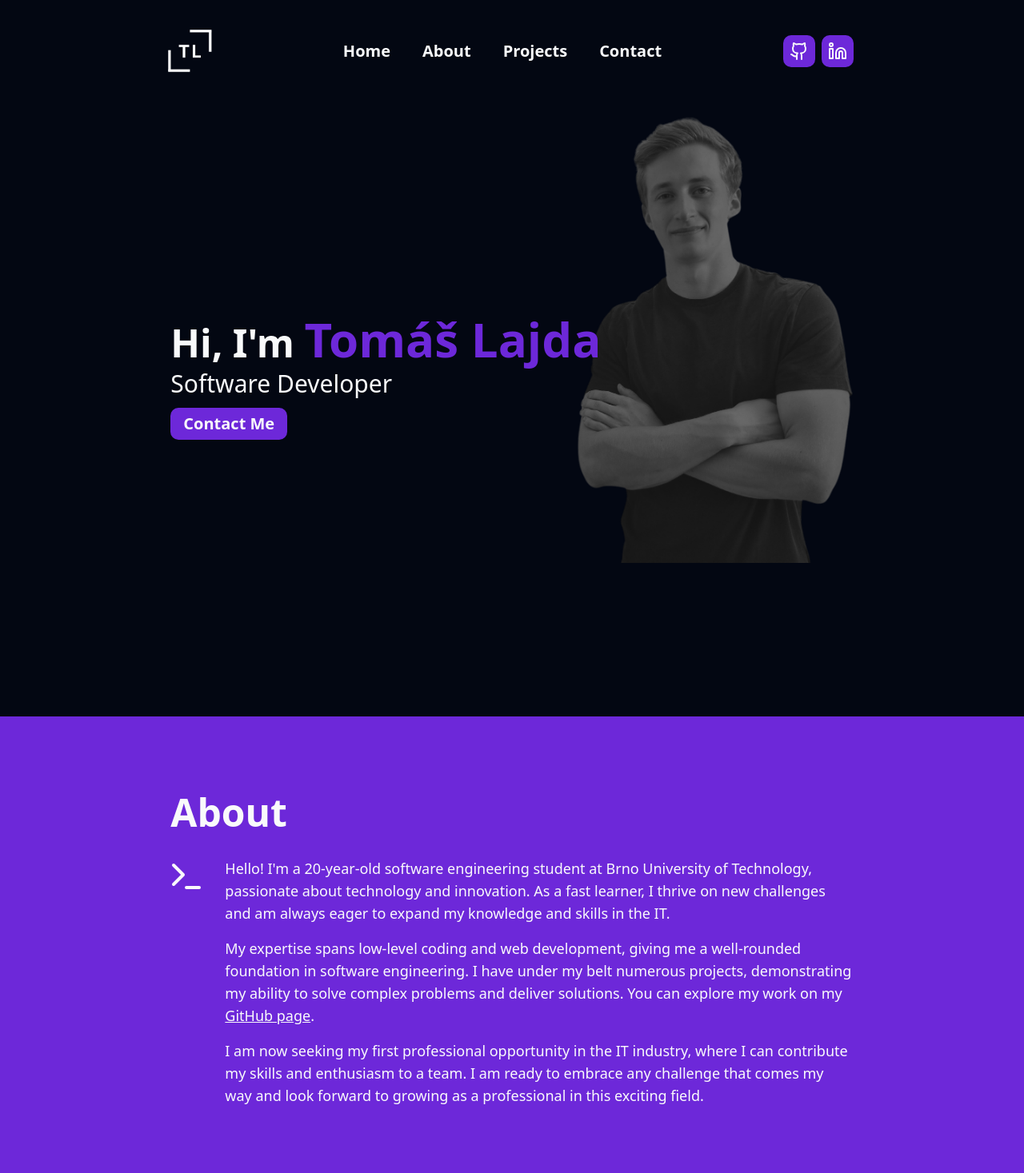
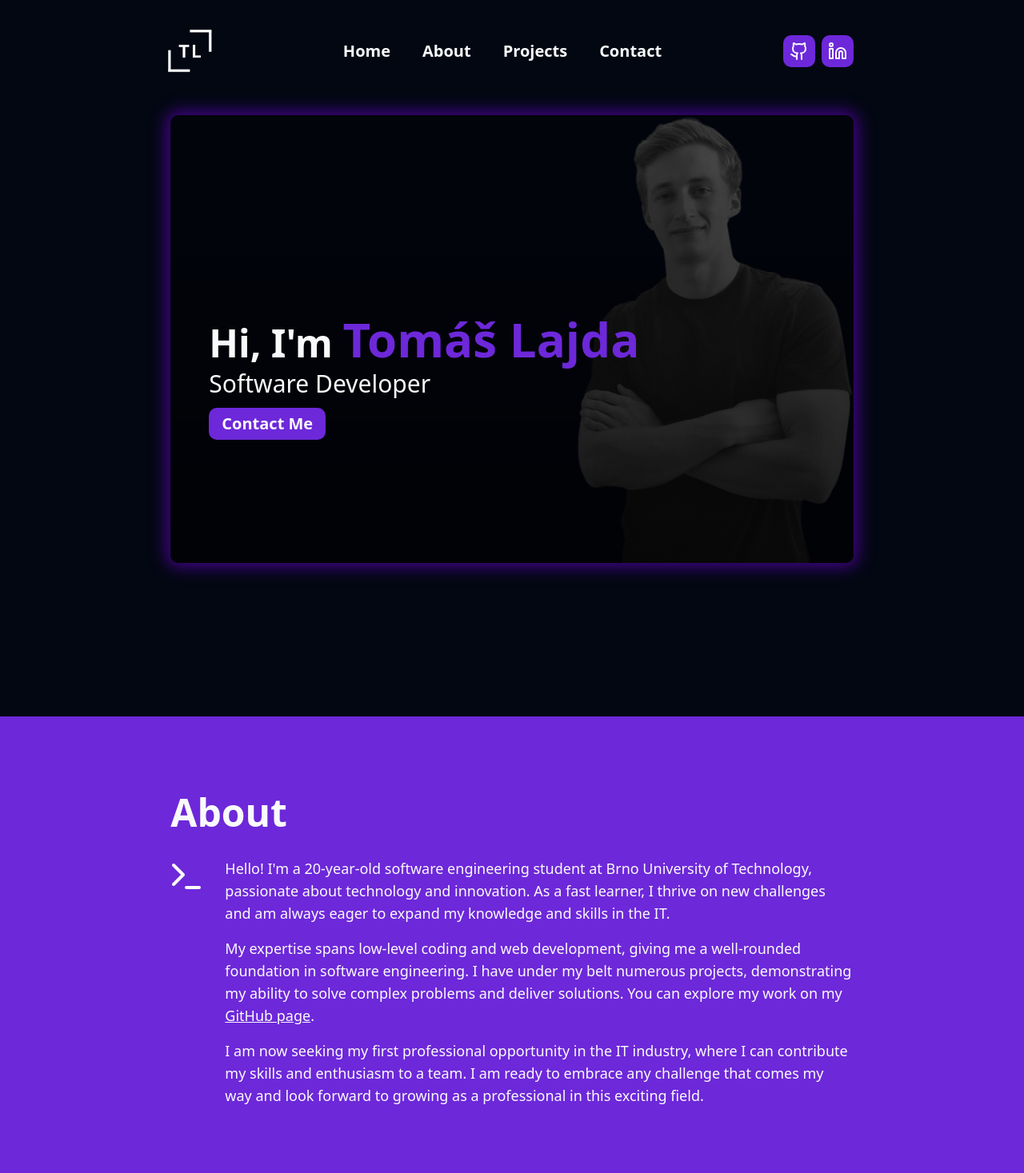
Before and after one commit to tomasLajda/portfolio, a React (Vite) app: page / in a window 1280 px wide. Shown: the top 1467 px of the page at 80% size. Built offline with nearby package versions, Linux system fonts and the light colour scheme.

Commit message:
added box with animations to welcome part

```diff
--- a/src/components/sections/about/about.tsx
+++ b/src/components/sections/about/about.tsx
@@ -4,7 +4,19 @@ import skillsList from '../../../utils/skills-list';
 import Wrapper from '../../wrapper';
 import Skills from '../skills/skills';
 
+function getYearsDifference(date1: Date, date2: Date): number {
+  const diffInMilliseconds = Math.abs(date2.getTime() - date1.getTime());
+  const millisecondsInYear = 1000 * 60 * 60 * 24 * 365.25;
+  const diffInYears = diffInMilliseconds / millisecondsInYear;
+
+  return Math.floor(diffInYears);
+}
+
 const About = () => {
+  const birthDate = new Date('2003-11-22');
+  const currentDate = new Date();
+  const age = getYearsDifference(birthDate, currentDate);
+
   return (
     <Wrapper bgColor='bg-[hsl(var(--primary))]' textColor='white' id='About'>
       <Reveal>
@@ -14,7 +26,7 @@ const About = () => {
             <Terminal className='h-12 min-w-16 relative right-3' />
             <div>
               <p className='ml-1 mb-2 sm:mb-4'>
-                Hello! I'm a 20-year-old software engineering student at Brno
+                Hello! I'm a {age}-year-old software engineering student at Brno
                 University of Technology, passionate about technology and
                 innovation. As a fast learner, I thrive on new challenges and am
                 always eager to expand my knowledge and skills in the IT.
--- a/src/components/sections/home/home.tsx
+++ b/src/components/sections/home/home.tsx
@@ -1,18 +1,39 @@
+import { motion } from 'framer-motion';
 import { useMediaQuery } from 'react-responsive';
 import profileImage from '../../../assets/portrait.png';
 import Link from '../../link';
 import Wrapper from '../../wrapper';
 
 const Home = () => {
-  const isMobile = useMediaQuery({ query: '(max-width: 550px)' });
+  const isMobile = useMediaQuery({ query: '(max-width: 1000px)' });
 
   return (
     <Wrapper className='mt-12' id='Home'>
+      <motion.div
+        style={{
+          backgroundImage: `linear-gradient(to bottom, rgba(0, 0, 0, 0.3), rgba(0, 0, 0, 0.7)), url(${profileImage})`,
+          backgroundRepeat: 'no-repeat',
+          backgroundSize: 'contain',
+          backgroundPosition: 'right bottom',
+          boxShadow: '0 0 20px 5px rgba(128, 0, 255, 0.5)',
+          borderRadius: '10px',
+        }}
+        whileHover={{
+          scale: 1.02,
+          rotateY: 4,
+          rotateX: 2,
+        }}
+        transition={{
+          duration: 0.4,
+          ease: 'easeInOut',
+        }}
+        className='px-12'
+      >
         <div className='h-[70vh] relative flex items-center'>
           <div className='relative z-10 -bottom-12'>
             <h1 className='mb-2'>
               Hi, I'm {isMobile && <br />}
-            <span className='font-bold text-6xl text-[hsl(var(--primary))]'>
+              <span className='font-bold text-6xl text-[hsl(var(--primary))] '>
                 Tomáš Lajda
               </span>
             </h1>
@@ -26,19 +47,8 @@ const Home = () => {
               />
             </a>
           </div>
-        <div
-          className='absolute right-0 bottom-0 z-0'
-          style={{
-            width: '100%',
-            maxWidth: '52vh',
-            height: '100%',
-            backgroundImage: `url(${profileImage})`,
-            backgroundRepeat: 'no-repeat',
-            backgroundSize: 'contain',
-            backgroundPosition: 'right bottom',
-          }}
-        ></div>
         </div>
+      </motion.div>
     </Wrapper>
   );
 };
--- a/src/components/sections/projects/project-card.tsx
+++ b/src/components/sections/projects/project-card.tsx
@@ -12,16 +12,16 @@ const ProjectCard = ({ img, title, description, url }: ProjectCardProps) => {
   return (
     <CarouselItem className='lg:basis-1/2'>
       <Card className='flex flex-col items-center p-5 bg-primary h-full'>
-        <CardHeader>
-          <CardTitle className='underline underline-offset-3 mb-4 max-w-60 2xl:w-full hover:opacity-80'>
+        <CardHeader className='min-h-28'>
+          <CardTitle className='underline underline-offset-3 mb-4  hover:opacity-80'>
             <a href={url} target='_blank' className=''>
               {title}
             </a>
           </CardTitle>
         </CardHeader>
         <CardContent className='flex flex-col items-center flex-grow'>
-          <img src={img} alt='' className='object-cover mb-8 rounded-sm' />
-          <p className='max-w-[500px] text-secondary-foreground text-justify'>
+          <img src={img} alt='' className='object-cover mb-12 rounded-sm' />
+          <p className='max-w-[450px] text-secondary-foreground text-justify'>
             {description}
           </p>
         </CardContent>
```
Lines whose indentation alone changed are shown as unchanged.
